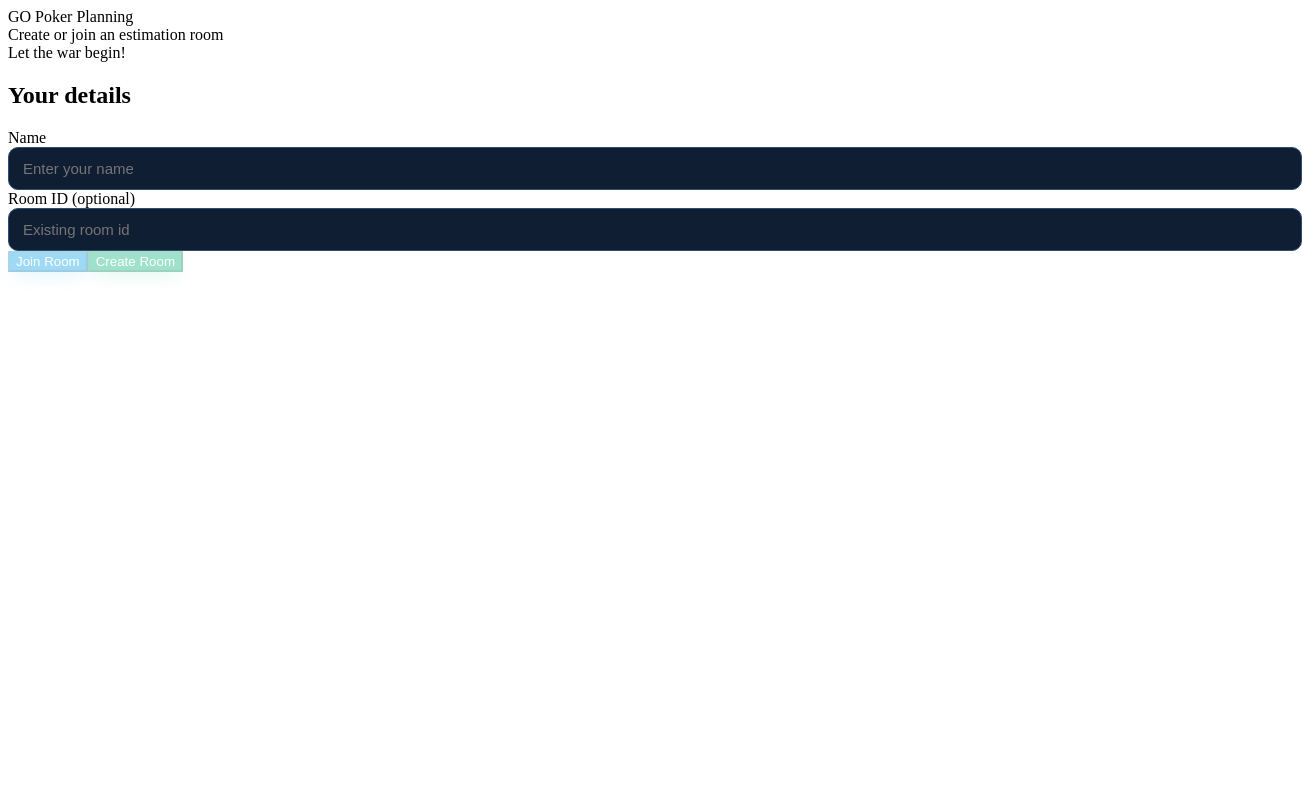
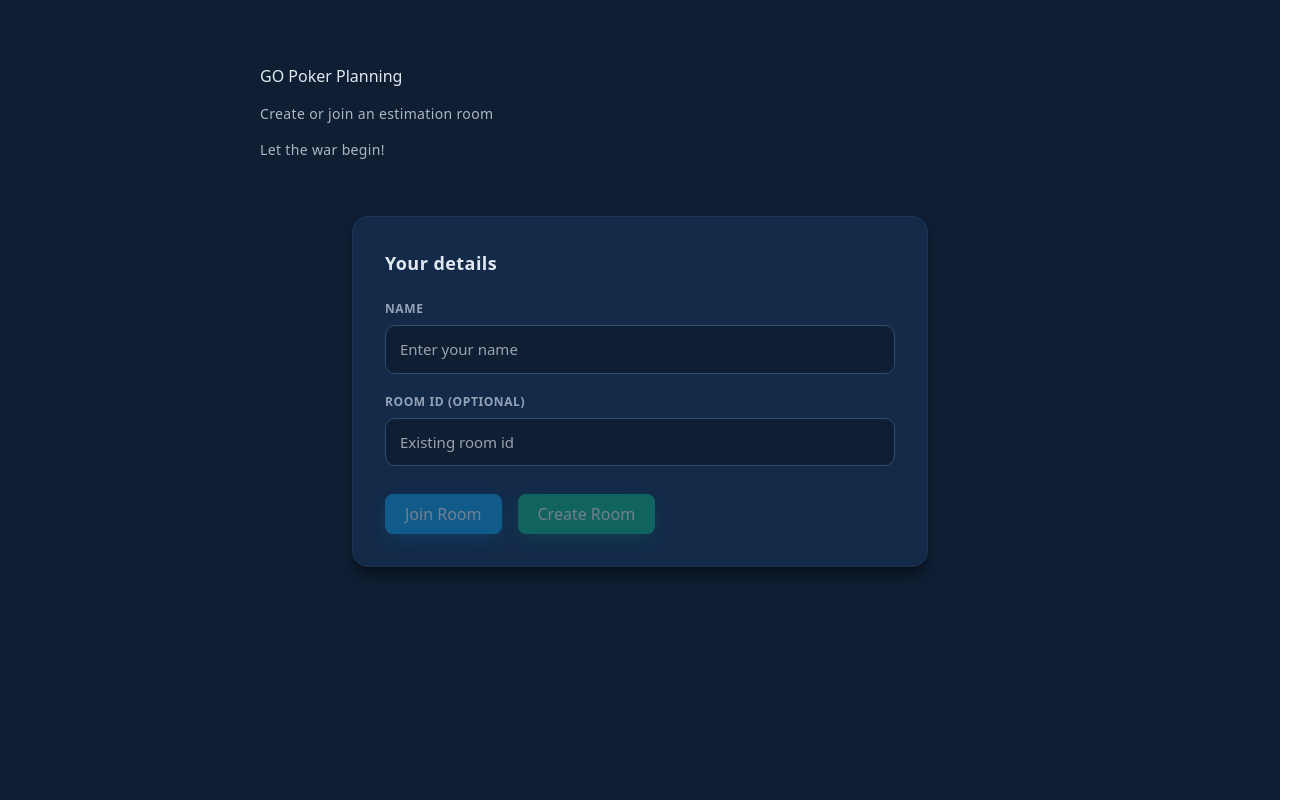
Before and after one commit to jdchvz/educ-planit-poker, a Nuxt app: page / in a window 1280 px wide. Shown: the whole page, 1302 px wide, since content can reach past the window. Built offline with nearby package versions, Linux system fonts and the light colour scheme.

Commit message:
fix design

```diff
--- /dev/null
+++ b/assets/css/main.css
@@ -0,0 +1,3 @@
+@tailwind base;
+@tailwind components;
+@tailwind utilities;
--- a/nuxt.config.ts
+++ b/nuxt.config.ts
@@ -1,11 +1,18 @@
 export default defineNuxtConfig({
   modules: ['@pinia/nuxt'],
+  css: ['~/assets/css/main.css'], // make sure this exists
+  postcss: {
+    plugins: {
+      tailwindcss: {},
+      autoprefixer: {},
+    },
+  },
   nitro: {
     preset: 'node-server'
   },
   runtimeConfig: {
     public: {
-      socketUrl: ''  // empty = same host
+      socketUrl: ''
     }
   }
 })
--- a/tailwind.config.js
+++ b/tailwind.config.js
@@ -1,25 +1,14 @@
+/** @type {import('tailwindcss').Config} */
 export default {
   content: [
     './components/**/*.{vue,js,ts}',
     './layouts/**/*.vue',
-    './pages/**/*.{vue,js,ts}',
+    './pages/**/*.vue',
     './plugins/**/*.{js,ts}',
-    './stores/**/*.{js,ts}',
-    './app.vue'
+    './app.vue',
   ],
   theme: {
-    extend: {
-      colors: {
-        navy: {
-          900: '#0f1e33',
-          800: '#132a49',
-          700: '#1E3557'
-        }
-      },
-      fontFamily: {
-        inter: ['Inter', 'sans-serif']
-      }
-    },
+    extend: {},
   },
   plugins: [],
 }
```
